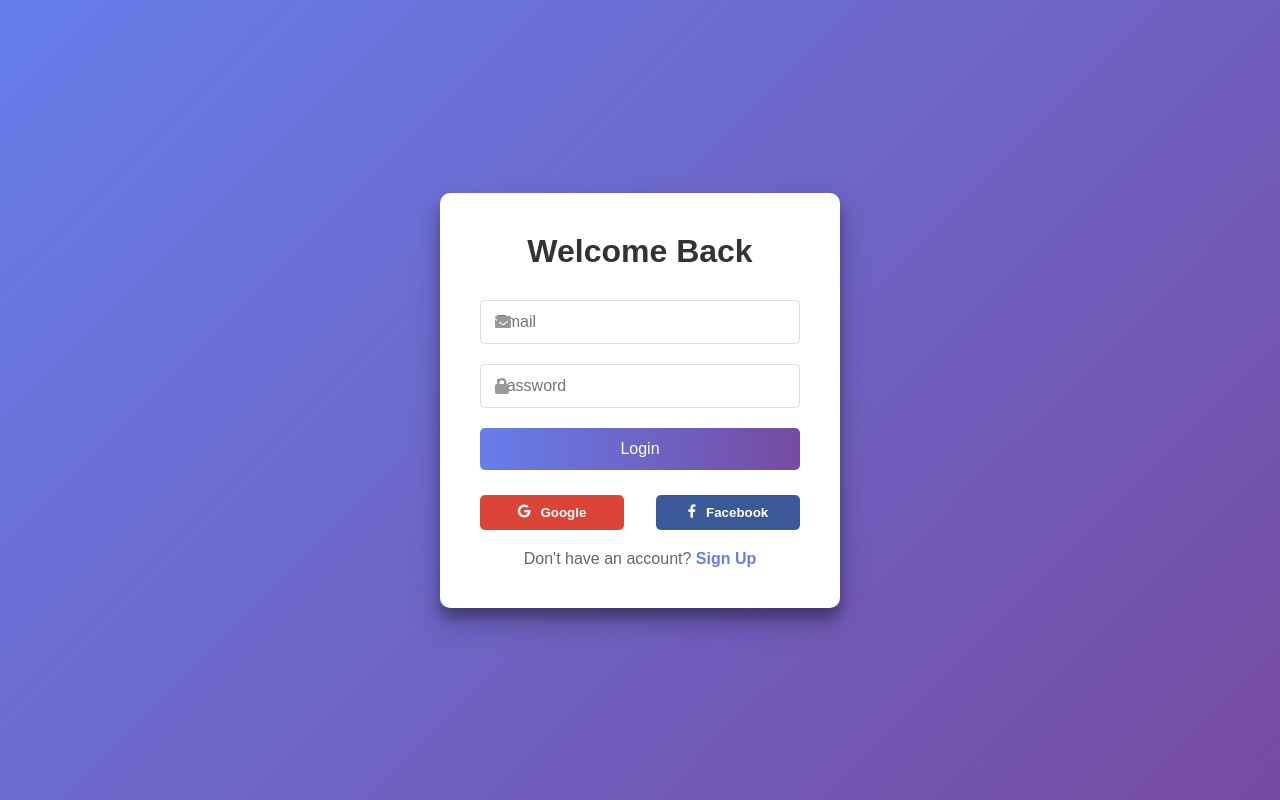
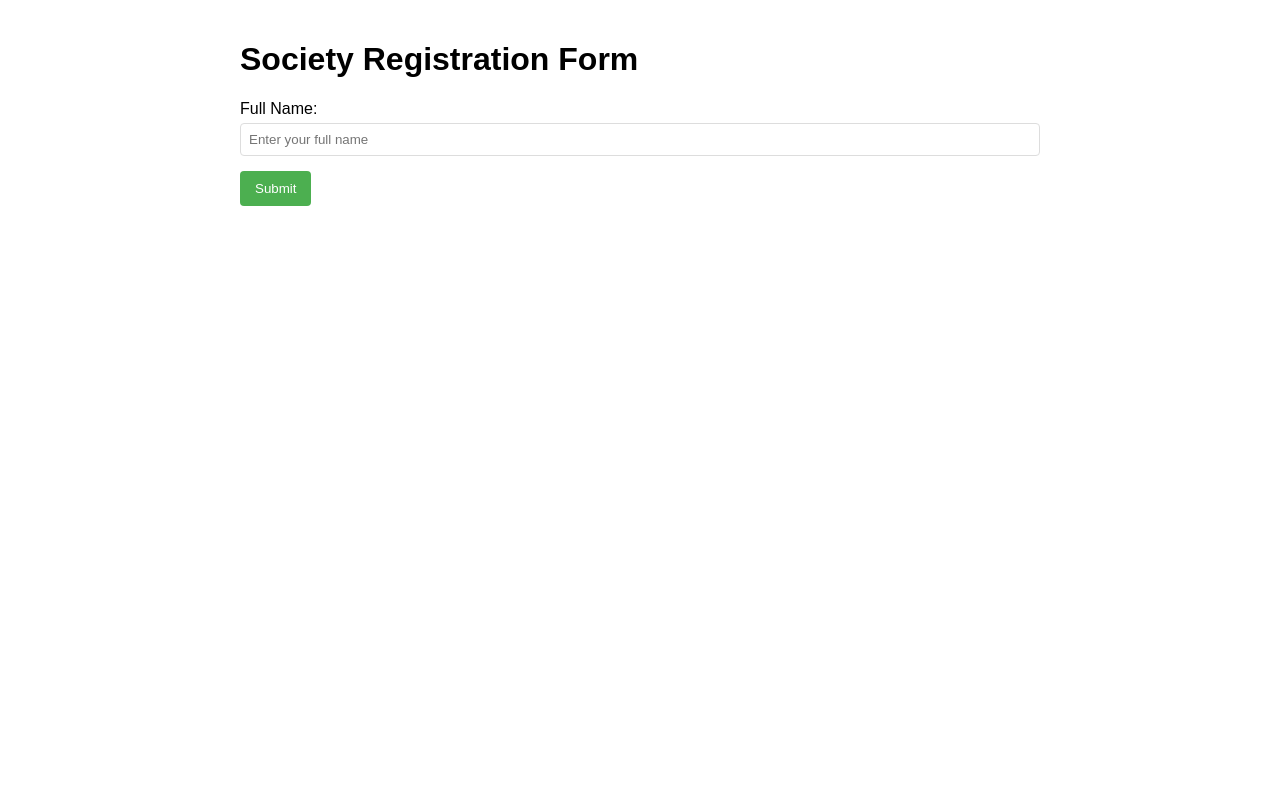
Before and after one commit to ecto10/new-society-test2, a plain HTML site: page index.html in a window 1280 px wide. Drawn offline with Linux system fonts and the light colour scheme.

Commit message:
Add full name text box to form

```diff
--- a/index.html
+++ b/index.html
@@ -2,150 +2,62 @@
 <html lang="en">
 <head>
     <meta charset="UTF-8">
-    <title>New Society - Login</title>
-    <link href="https://cdnjs.cloudflare.com/ajax/libs/font-awesome/6.0.0/css/all.min.css" rel="stylesheet">
+    <meta name="viewport" content="width=device-width, initial-scale=1.0">
+    <title>Society Form</title>
     <style>
-        * {
-            margin: 0;
-            padding: 0;
+        body {
+            font-family: Arial, sans-serif;
+            max-width: 800px;
+            margin: 0 auto;
+            padding: 20px;
+        }
+        .form-group {
+            margin-bottom: 15px;
+        }
+        label {
+            display: block;
+            margin-bottom: 5px;
+        }
+        input[type="text"],
+        input[type="email"],
+        input[type="tel"] {
+            width: 100%;
+            padding: 8px;
+            border: 1px solid #ddd;
+            border-radius: 4px;
             box-sizing: border-box;
         }
-        body {
-            font-family: 'Arial', sans-serif;
-            background: linear-gradient(135deg, #667eea 0%, #764ba2 100%);
-            display: flex;
-            justify-content: center;
-            align-items: center;
-            height: 100vh;
-            overflow: hidden;
+        button {
+            background-color: #4CAF50;
+            color: white;
+            padding: 10px 15px;
+            border: none;
+            border-radius: 4px;
+            cursor: pointer;
         }
-        .login-container {
-            background: white;
-            border-radius: 10px;
-            box-shadow: 0 14px 28px rgba(0,0,0,0.25), 0 10px 10px rgba(0,0,0,0.22);
-            width: 400px;
-            max-width: 100%;
-            padding: 40px;
-            text-align: center;
-            transition: all 0.6s ease-in-out;
-        }
-        .login-container h1 {
-            color: #333;
-            margin-bottom: 30px;
-        }
-        .form-group {
-            position: relative;
-            margin-bottom: 20px;
-        }
-        .form-group input {
-            width: 100%;
-            padding: 12px 15px;
-            border: 1px solid #ddd;
-            border-radius: 5px;
-            font-size: 16px;
-            transition: all 0.3s;
-        }
-        .form-group input:focus {
-            outline: none;
-            border-color: #667eea;
-            box-shadow: 0 0 5px rgba(102, 126, 234, 0.5);
-        }
-        .form-group i {
-            position: absolute;
-            top: 50%;
-            transform: translateY(-50%);
-            left: 15px;
-            color: #999;
-        }
-        .form-group input:focus + i {
-            color: #667eea;
-        }
-        .input-icon {
-            padding-left: 40px;
-        }
-        .login-btn {
-            width: 100%;
-            padding: 12px;
-            background: linear-gradient(to right, #667eea, #764ba2);
-            color: white;
-            border: none;
-            border-radius: 5px;
-            cursor: pointer;
-            font-size: 16px;
-            transition: all 0.3s;
-        }
-        .login-btn:hover {
-            opacity: 0.9;
-        }
-        .social-login {
-            margin-top: 25px;
-            display: flex;
-            justify-content: space-between;
-        }
-        .social-btn {
-            width: 45%;
-            padding: 10px;
-            border: none;
-            border-radius: 5px;
-            display: flex;
-            align-items: center;
-            justify-content: center;
-            font-weight: bold;
-            cursor: pointer;
-            transition: all 0.3s;
-        }
-        .google-btn {
-            background-color: #db4437;
-            color: white;
-        }
-        .facebook-btn {
-            background-color: #3b5998;
-            color: white;
-        }
-        .social-btn i {
-            margin-right: 10px;
-        }
-        .signup-link {
-            margin-top: 20px;
-            color: #666;
-        }
-        .signup-link a {
-            color: #667eea;
-            text-decoration: none;
-            font-weight: bold;
+        button:hover {
+            background-color: #45a049;
         }
     </style>
 </head>
 <body>
-    <div class="login-container">
-        <h1>Welcome Back</h1>
+    <h1>Society Registration Form</h1>
+    <form id="societyForm">
+        <div class="form-group">
+            <label for="fullName">Full Name:</label>
+            <input type="text" id="fullName" name="fullName" required placeholder="Enter your full name">
+        </div>
+        <!-- Additional form fields can be added here -->
+        <button type="submit">Submit</button>
+    </form>
 
-        <form>
-            <div class="form-group">
-                <input type="email" class="input-icon" placeholder="Email" required>
-                <i class="fas fa-envelope"></i>
-            </div>
-
-            <div class="form-group">
-                <input type="password" class="input-icon" placeholder="Password" required>
-                <i class="fas fa-lock"></i>
-            </div>
-
-            <button type="submit" class="login-btn">Login</button>
-        </form>
-
-        <div class="social-login">
-            <button class="social-btn google-btn">
-                <i class="fab fa-google"></i>Google
-            </button>
-            <button class="social-btn facebook-btn">
-                <i class="fab fa-facebook-f"></i>Facebook
-            </button>
-        </div>
-
-        <div class="signup-link">
-            Don't have an account? <a href="#">Sign Up</a>
-        </div>
-    </div>
+    <script>
+        document.getElementById('societyForm').addEventListener('submit', function(e) {
+            e.preventDefault();
+            const fullName = document.getElementById('fullName').value;
+            console.log('Form submitted with full name:', fullName);
+            // Add your form submission logic here
+        });
+    </script>
 </body>
 </html>
```
